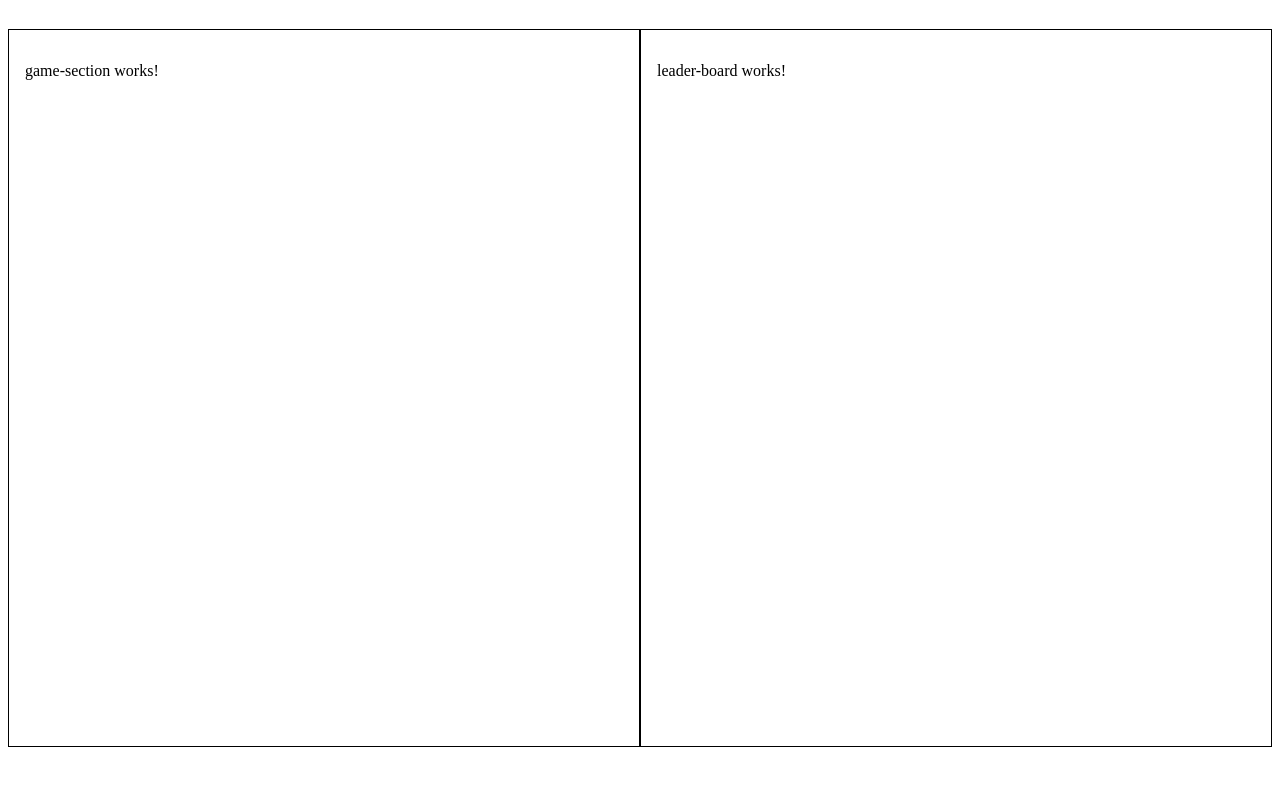
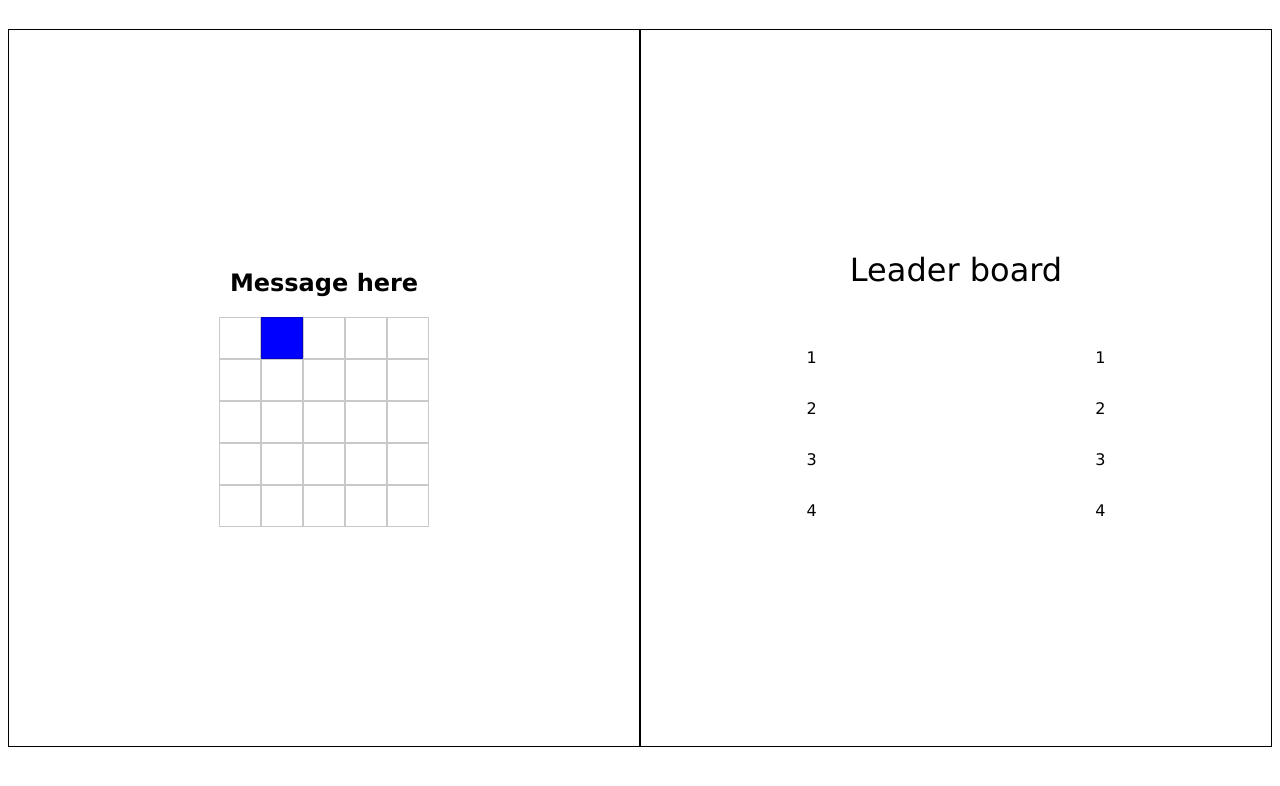
Before and after one commit to Shapovalov-Dmitry/Star-Navi-test-task, an Angular app: page /game-in-dots in a window 1280 px wide. Shown: the top 786 px of the page. Built offline with nearby package versions, Linux system fonts and the light colour scheme.

Commit message:
Create basic structure

```diff
--- /dev/null
+++ b/src/app/game-in-dots/components/cell/cell.component.html
@@ -0,0 +1,6 @@
+<div
+  [ngStyle]="{
+    'background-color': won && 'red' || active && 'blue'
+  }"
+  (click)="won = true"
+></div>
--- /dev/null
+++ b/src/app/game-in-dots/components/cell/cell.component.scss
@@ -0,0 +1,5 @@
+div {
+  height: 40px;
+  width: 40px;
+  border: solid 1px rgba(0, 0, 0, 0.212);
+}
--- /dev/null
+++ b/src/app/game-in-dots/components/cell/cell.component.ts
@@ -0,0 +1,18 @@
+import { Component, OnInit, ChangeDetectionStrategy, Input, Output, EventEmitter } from '@angular/core';
+
+@Component({
+  selector: 'app-cell',
+  templateUrl: './cell.component.html',
+  styleUrls: ['./cell.component.scss'],
+  changeDetection: ChangeDetectionStrategy.OnPush
+})
+export class CellComponent implements OnInit {
+  @Input() active = false;
+  @Output() emitWon = new EventEmitter<boolean>();
+  won = false;
+  constructor() { }
+
+  ngOnInit() {
+  }
+
+}
--- a/src/app/game-in-dots/components/game-section/game-section.component.html
+++ b/src/app/game-in-dots/components/game-section/game-section.component.html
@@ -1 +1,9 @@
-<p>game-section works!</p>
+<section>
+  <div class="settings-bar"></div>
+  <h2>Message here</h2>
+  <div class="game-field">
+    <div class="row" *ngFor="let row of cells|flatTo2D">
+      <app-cell class="cell" *ngFor="let cell of row" [active]="cell.active"></app-cell>
+    </div>
+  </div>
+</section>
--- a/src/app/game-in-dots/components/game-section/game-section.component.scss
+++ b/src/app/game-in-dots/components/game-section/game-section.component.scss
@@ -0,0 +1,12 @@
+section {
+  display: flex;
+  width: 100%;
+  height: 100%;
+  align-items: center;
+  justify-content: center;
+  flex-direction: column;
+}
+.row {
+  display: flex;
+  flex-direction: row;
+}
--- a/src/app/game-in-dots/components/game-section/game-section.component.ts
+++ b/src/app/game-in-dots/components/game-section/game-section.component.ts
@@ -6,10 +6,18 @@ import { Component, OnInit } from '@angular/core';
   styleUrls: ['./game-section.component.scss']
 })
 export class GameSectionComponent implements OnInit {
+  cells;
+  sideLength = 5;
+  cellsQuantity = this.sideLength ** 2;
 
-  constructor() { }
+  cell = () => ({ active: false, won: false });
+  constructor() {}
 
   ngOnInit() {
+    this.cells = Array.from({ length: 5 * 5 }, el => (el = this.cell()));
+    console.log(this.cells);
+    console.log(this.cellsQuantity);
+
+    this.cells[Math.floor(Math.random() * this.cells.length)].active = true;
   }
-
 }
--- a/src/app/game-in-dots/components/leader-board/leader-board.component.html
+++ b/src/app/game-in-dots/components/leader-board/leader-board.component.html
@@ -1 +1,14 @@
-<p>leader-board works!</p>
+<section>
+  <h1>Leader board</h1>
+
+  <ul>
+    <li *ngFor="let item of [1, 2, 3, 4]">
+      <p>
+        {{ item }}
+      </p>
+      <p>
+        {{ item }}
+      </p>
+    </li>
+  </ul>
+</section>
--- a/src/app/game-in-dots/components/leader-board/leader-board.component.scss
+++ b/src/app/game-in-dots/components/leader-board/leader-board.component.scss
@@ -0,0 +1,23 @@
+section {
+  display: flex;
+  width: 100%;
+  height: 100%;
+
+  align-items: center;
+  flex-direction: column;
+  justify-content: center;
+}
+h1 {
+  font-size: xx-large;
+  font-weight: 200;
+}
+ul {
+  padding: 0;
+  min-width: 50%;
+}
+li {
+  display: flex;
+
+  justify-content: space-between;
+  list-style-type: none;
+}
--- a/src/app/game-in-dots/game-in-dots-main-page/game-in-dots-main-page.component.scss
+++ b/src/app/game-in-dots/game-in-dots-main-page/game-in-dots-main-page.component.scss
@@ -1,15 +1,17 @@
 .game-wrapper {
   display: flex;
+  min-width: fit-content;
+  height: 100%;
+
+  align-items: center;
   justify-content: center;
-  align-items: center;
-  height: 100%;
-  min-width: fit-content;
 
   & :nth-child(n) {
     border: solid black 1px;
+    padding: 1em;
     height: 90%;
+
     flex: 50% 1;
-    padding: 1em;
   }
 
   @media (max-width: 1100px) {
@@ -20,9 +22,9 @@
 
   @media (max-width: 900px) {
     & {
-      justify-content: initial;
       align-items: initial;
       flex-direction: column;
+      justify-content: initial;
     }
   }
 }
--- a/src/app/game-in-dots/game-in-dots.module.ts
+++ b/src/app/game-in-dots/game-in-dots.module.ts
@@ -3,13 +3,17 @@ import { CommonModule } from '@angular/common';
 import { LeaderBoardComponent } from './components/leader-board/leader-board.component';
 import { GameInDotsMainPageComponent } from './game-in-dots-main-page/game-in-dots-main-page.component';
 import { GameSectionComponent } from './components/game-section/game-section.component';
-
-
+import { CellComponent } from './components/cell/cell.component';
+import { FlatTo2DPipe } from './pipes/flat-to2-d.pipe';
 
 @NgModule({
-  declarations: [LeaderBoardComponent, GameInDotsMainPageComponent, GameSectionComponent],
-  imports: [
-    CommonModule
-  ]
+  declarations: [
+    LeaderBoardComponent, //
+    GameInDotsMainPageComponent,
+    GameSectionComponent,
+    CellComponent,
+    FlatTo2DPipe
+  ],
+  imports: [CommonModule]
 })
-export class GameInDotsModule { }
+export class GameInDotsModule {}
--- /dev/null
+++ b/src/app/game-in-dots/pipes/flat-to2-d.pipe.ts
@@ -0,0 +1,20 @@
+import { Pipe, PipeTransform } from '@angular/core';
+
+@Pipe({
+  name: 'flatTo2D'
+})
+export class FlatTo2DPipe implements PipeTransform {
+  transform<d>(arr: d[]): d[] | d[][] {
+    const sideLength = Math.sqrt(arr.length);
+    const isSquare = !(sideLength % 1);
+    return isSquare
+      ? arr.reduce(
+          (acc, el, index) => {
+            acc[Math.ceil((index + 1) % sideLength)].push(el);
+            return acc;
+          },
+          Array.from({ length: sideLength }, a => [])
+        )
+      : arr;
+  }
+}
--- a/src/styles.scss
+++ b/src/styles.scss
@@ -1,5 +1,7 @@
 html {
   height: 100%;
+  font-family: 'Lucida Sans', 'Lucida Sans Regular', 'Lucida Grande',
+  'Lucida Sans Unicode', Geneva, Verdana, sans-serif;
 }
 body {
   height: 95%;
```
Also changed, not shown: 1 other file (tests, documents, lock files or other folders).
